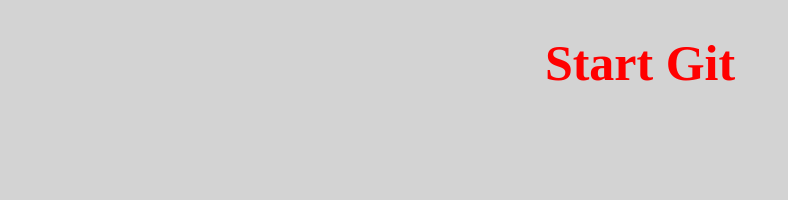
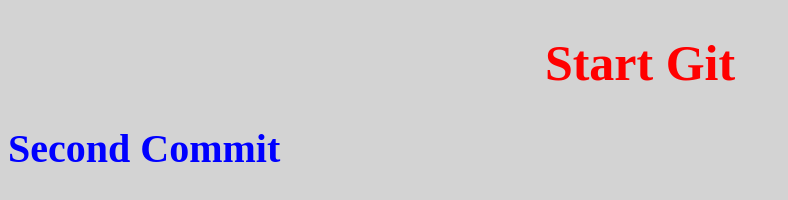
Before and after one commit to KhrystynaVaskovych/gittest, a plain HTML site: page index.html in a window 1280 px wide. Shown: the whole page, without its empty margins (0-788 px from the left). Drawn offline with Linux system fonts and the light colour scheme.

Commit message:
add tag h2 and style

```diff
--- a/index.html
+++ b/index.html
@@ -12,7 +12,7 @@
 <body>
 
     <h1>Start Git</h1>
-
+    <h2>Second Commit</h2>
 
     <script src="javascript.js"></script>
 </body>
--- a/style.css
+++ b/style.css
@@ -6,3 +6,7 @@
     font-size: 50px;
     color: red;
 }
+h2{
+    font-size: 40px;
+    color: blue;
+}
```
